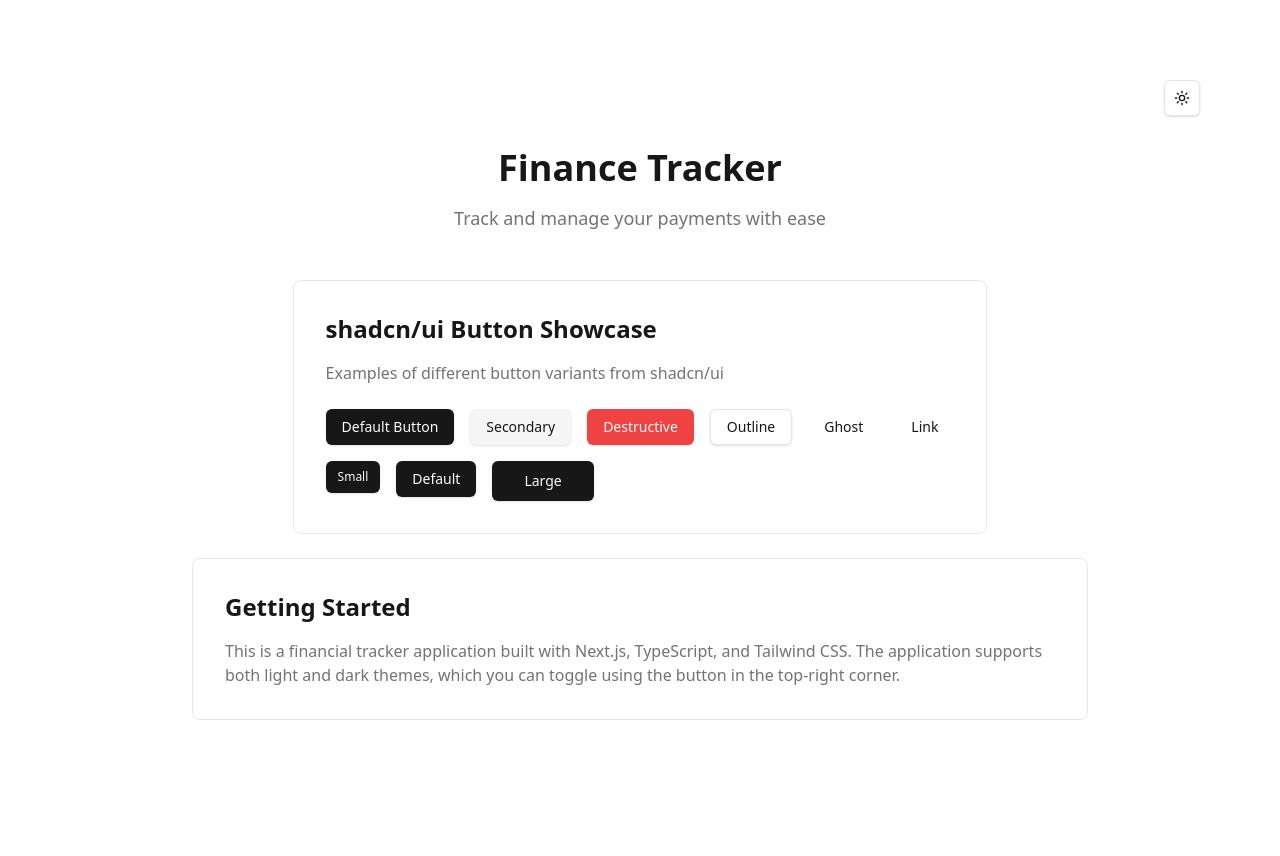
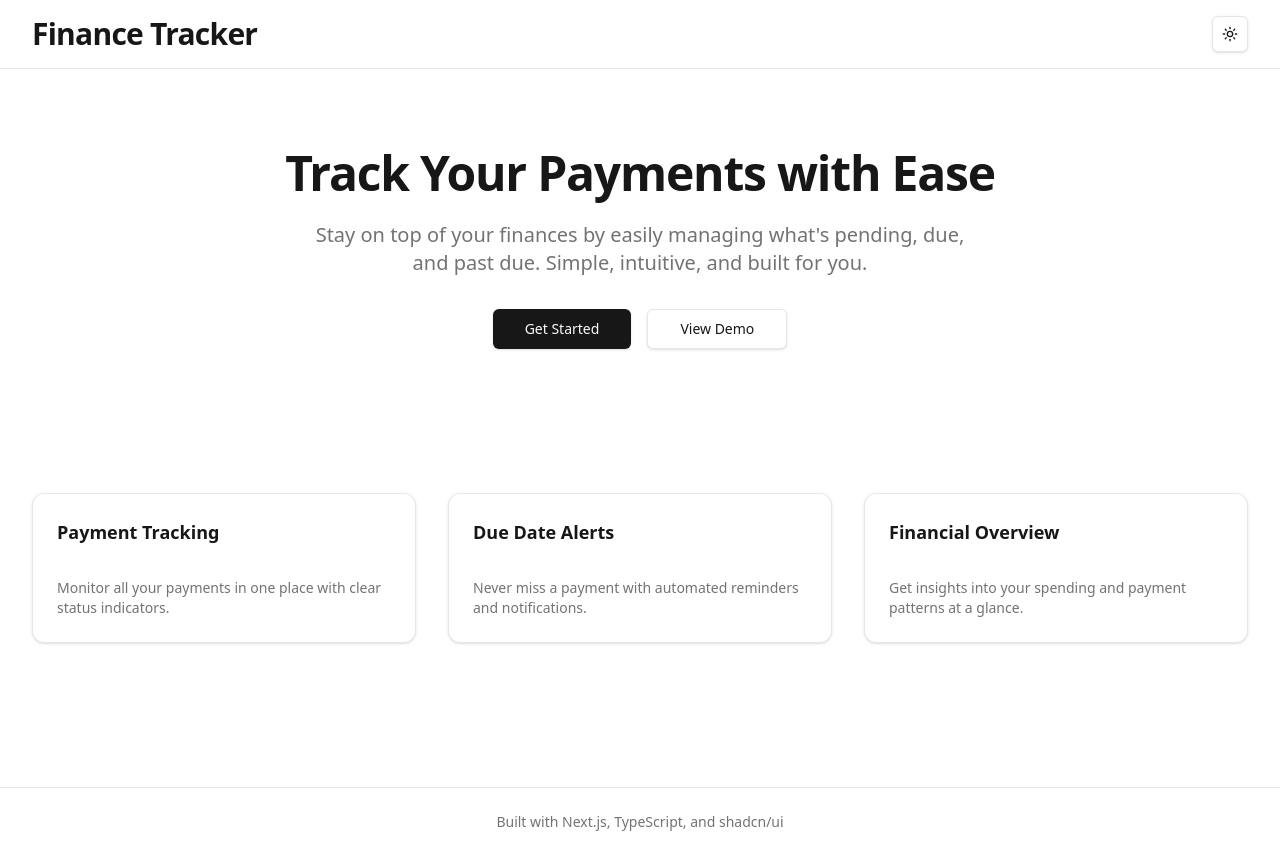
Before and after one commit to andreyluiz/finance, a Next.js app: page / in a window 1280 px wide. Before the commit the page ends 800 px from the top, so only its background shows below. Built offline with nearby package versions, Linux system fonts and the light colour scheme.

Commit message:
Create landing page and app page

```diff
--- /dev/null
+++ b/src/app/app/page.tsx
@@ -0,0 +1,25 @@
+import { Header } from "@/components/header";
+import { Card, CardContent, CardHeader, CardTitle } from "@/components/ui/card";
+import { Muted } from "@/components/ui/typography";
+
+export default function AppPage() {
+  return (
+    <div className="min-h-screen">
+      <Header showBackButton />
+
+      <main className="max-w-7xl mx-auto px-4 sm:px-6 lg:px-8 py-8">
+        <Card>
+          <CardHeader>
+            <CardTitle>Dashboard</CardTitle>
+          </CardHeader>
+          <CardContent>
+            <Muted>
+              This is the main application area. Your payments and financial
+              tracking features will be displayed here.
+            </Muted>
+          </CardContent>
+        </Card>
+      </main>
+    </div>
+  );
+}
--- a/src/app/page.tsx
+++ b/src/app/page.tsx
@@ -1,57 +1,75 @@
-import { ThemeSwitcher } from "@/components/theme-switcher";
+import Link from "next/link";
+import { Header } from "@/components/header";
 import { Button } from "@/components/ui/button";
+import { Card, CardContent, CardHeader, CardTitle } from "@/components/ui/card";
+import { H1, Lead, Muted } from "@/components/ui/typography";
 
 export default function Home() {
   return (
-    <div className="min-h-screen p-8 pb-20 sm:p-20">
-      <div className="flex justify-end mb-8">
-        <ThemeSwitcher />
-      </div>
+    <div className="min-h-screen">
+      <Header />
 
-      <main className="max-w-4xl mx-auto">
-        <div className="text-center mb-12">
-          <h1 className="text-4xl font-bold mb-4">Finance Tracker</h1>
-          <p className="text-muted-foreground text-lg">
-            Track and manage your payments with ease
-          </p>
+      {/* Hero Section */}
+      <main className="max-w-7xl mx-auto px-4 sm:px-6 lg:px-8">
+        <div className="py-20 text-center">
+          <H1 className="mb-6">Track Your Payments with Ease</H1>
+          <Lead className="mb-8 max-w-2xl mx-auto">
+            Stay on top of your finances by easily managing what's pending, due,
+            and past due. Simple, intuitive, and built for you.
+          </Lead>
+          <div className="flex gap-4 justify-center">
+            <Button asChild size="lg">
+              <Link href="/app">Get Started</Link>
+            </Button>
+            <Button asChild variant="outline" size="lg">
+              <Link href="/app">View Demo</Link>
+            </Button>
+          </div>
         </div>
 
-        <div className="flex flex-col items-center gap-6">
-          <div className="p-8 border rounded-lg bg-card">
-            <h2 className="text-2xl font-semibold mb-4">
-              shadcn/ui Button Showcase
-            </h2>
-            <p className="text-muted-foreground mb-6">
-              Examples of different button variants from shadcn/ui
-            </p>
-
-            <div className="flex flex-wrap gap-4">
-              <Button>Default Button</Button>
-              <Button variant="secondary">Secondary</Button>
-              <Button variant="destructive">Destructive</Button>
-              <Button variant="outline">Outline</Button>
-              <Button variant="ghost">Ghost</Button>
-              <Button variant="link">Link</Button>
-            </div>
-
-            <div className="flex flex-wrap gap-4 mt-4">
-              <Button size="sm">Small</Button>
-              <Button size="default">Default</Button>
-              <Button size="lg">Large</Button>
-            </div>
-          </div>
-
-          <div className="p-8 border rounded-lg bg-card w-full">
-            <h2 className="text-2xl font-semibold mb-4">Getting Started</h2>
-            <p className="text-muted-foreground">
-              This is a financial tracker application built with Next.js,
-              TypeScript, and Tailwind CSS. The application supports both light
-              and dark themes, which you can toggle using the button in the
-              top-right corner.
-            </p>
-          </div>
+        {/* Features Section */}
+        <div className="py-16 grid md:grid-cols-3 gap-8">
+          <Card>
+            <CardHeader>
+              <CardTitle className="text-lg">Payment Tracking</CardTitle>
+            </CardHeader>
+            <CardContent>
+              <Muted>
+                Monitor all your payments in one place with clear status
+                indicators.
+              </Muted>
+            </CardContent>
+          </Card>
+          <Card>
+            <CardHeader>
+              <CardTitle className="text-lg">Due Date Alerts</CardTitle>
+            </CardHeader>
+            <CardContent>
+              <Muted>
+                Never miss a payment with automated reminders and notifications.
+              </Muted>
+            </CardContent>
+          </Card>
+          <Card>
+            <CardHeader>
+              <CardTitle className="text-lg">Financial Overview</CardTitle>
+            </CardHeader>
+            <CardContent>
+              <Muted>
+                Get insights into your spending and payment patterns at a
+                glance.
+              </Muted>
+            </CardContent>
+          </Card>
         </div>
       </main>
+
+      {/* Footer */}
+      <footer className="border-t mt-20">
+        <div className="max-w-7xl mx-auto px-4 sm:px-6 lg:px-8 py-6 text-center">
+          <Muted>Built with Next.js, TypeScript, and shadcn/ui</Muted>
+        </div>
+      </footer>
     </div>
   );
 }
--- /dev/null
+++ b/src/components/header.tsx
@@ -0,0 +1,26 @@
+import Link from "next/link";
+import { ThemeSwitcher } from "@/components/theme-switcher";
+import { Button } from "@/components/ui/button";
+import { H2 } from "@/components/ui/typography";
+
+interface HeaderProps {
+  showBackButton?: boolean;
+}
+
+export function Header({ showBackButton = false }: HeaderProps) {
+  return (
+    <header className="border-b">
+      <div className="max-w-7xl mx-auto px-4 sm:px-6 lg:px-8 py-4 flex justify-between items-center">
+        <div className="flex items-center gap-4">
+          {showBackButton && (
+            <Button asChild variant="ghost" size="sm">
+              <Link href="/">← Home</Link>
+            </Button>
+          )}
+          <H2 className="border-b-0 pb-0">Finance Tracker</H2>
+        </div>
+        <ThemeSwitcher />
+      </div>
+    </header>
+  );
+}
--- /dev/null
+++ b/src/components/ui/card.tsx
@@ -0,0 +1,92 @@
+import type * as React from "react";
+
+import { cn } from "@/lib/utils";
+
+function Card({ className, ...props }: React.ComponentProps<"div">) {
+  return (
+    <div
+      data-slot="card"
+      className={cn(
+        "bg-card text-card-foreground flex flex-col gap-6 rounded-xl border py-6 shadow-sm",
+        className,
+      )}
+      {...props}
+    />
+  );
+}
+
+function CardHeader({ className, ...props }: React.ComponentProps<"div">) {
+  return (
+    <div
+      data-slot="card-header"
+      className={cn(
+        "@container/card-header grid auto-rows-min grid-rows-[auto_auto] items-start gap-2 px-6 has-data-[slot=card-action]:grid-cols-[1fr_auto] [.border-b]:pb-6",
+        className,
+      )}
+      {...props}
+    />
+  );
+}
+
+function CardTitle({ className, ...props }: React.ComponentProps<"div">) {
+  return (
+    <div
+      data-slot="card-title"
+      className={cn("leading-none font-semibold", className)}
+      {...props}
+    />
+  );
+}
+
+function CardDescription({ className, ...props }: React.ComponentProps<"div">) {
+  return (
+    <div
+      data-slot="card-description"
+      className={cn("text-muted-foreground text-sm", className)}
+      {...props}
+    />
+  );
+}
+
+function CardAction({ className, ...props }: React.ComponentProps<"div">) {
+  return (
+    <div
+      data-slot="card-action"
+      className={cn(
+        "col-start-2 row-span-2 row-start-1 self-start justify-self-end",
+        className,
+      )}
+      {...props}
+    />
+  );
+}
+
+function CardContent({ className, ...props }: React.ComponentProps<"div">) {
+  return (
+    <div
+      data-slot="card-content"
+      className={cn("px-6", className)}
+      {...props}
+    />
+  );
+}
+
+function CardFooter({ className, ...props }: React.ComponentProps<"div">) {
+  return (
+    <div
+      data-slot="card-footer"
+      className={cn("flex items-center px-6 [.border-t]:pt-6", className)}
+      {...props}
+    />
+  );
+}
+
+export {
+  Card,
+  CardHeader,
+  CardFooter,
+  CardTitle,
+  CardAction,
+  CardDescription,
+  CardContent,
+};
--- /dev/null
+++ b/src/components/ui/typography.tsx
@@ -0,0 +1,124 @@
+import * as React from "react";
+
+import { cn } from "@/lib/utils";
+
+const H1 = React.forwardRef<
+  HTMLHeadingElement,
+  React.HTMLAttributes<HTMLHeadingElement>
+>(({ className, ...props }, ref) => (
+  <h1
+    ref={ref}
+    className={cn(
+      "scroll-m-20 text-4xl font-extrabold tracking-tight lg:text-5xl",
+      className,
+    )}
+    {...props}
+  />
+));
+H1.displayName = "H1";
+
+const H2 = React.forwardRef<
+  HTMLHeadingElement,
+  React.HTMLAttributes<HTMLHeadingElement>
+>(({ className, ...props }, ref) => (
+  <h2
+    ref={ref}
+    className={cn(
+      "scroll-m-20 border-b pb-2 text-3xl font-semibold tracking-tight first:mt-0",
+      className,
+    )}
+    {...props}
+  />
+));
+H2.displayName = "H2";
+
+const H3 = React.forwardRef<
+  HTMLHeadingElement,
+  React.HTMLAttributes<HTMLHeadingElement>
+>(({ className, ...props }, ref) => (
+  <h3
+    ref={ref}
+    className={cn(
+      "scroll-m-20 text-2xl font-semibold tracking-tight",
+      className,
+    )}
+    {...props}
+  />
+));
+H3.displayName = "H3";
+
+const H4 = React.forwardRef<
+  HTMLHeadingElement,
+  React.HTMLAttributes<HTMLHeadingElement>
+>(({ className, ...props }, ref) => (
+  <h4
+    ref={ref}
+    className={cn(
+      "scroll-m-20 text-xl font-semibold tracking-tight",
+      className,
+    )}
+    {...props}
+  />
+));
+H4.displayName = "H4";
+
+const P = React.forwardRef<
+  HTMLParagraphElement,
+  React.HTMLAttributes<HTMLParagraphElement>
+>(({ className, ...props }, ref) => (
+  <p
+    ref={ref}
+    className={cn("leading-7 [&:not(:first-child)]:mt-6", className)}
+    {...props}
+  />
+));
+P.displayName = "P";
+
+const Lead = React.forwardRef<
+  HTMLParagraphElement,
+  React.HTMLAttributes<HTMLParagraphElement>
+>(({ className, ...props }, ref) => (
+  <p
+    ref={ref}
+    className={cn("text-xl text-muted-foreground", className)}
+    {...props}
+  />
+));
+Lead.displayName = "Lead";
+
+const Large = React.forwardRef<
+  HTMLDivElement,
+  React.HTMLAttributes<HTMLDivElement>
+>(({ className, ...props }, ref) => (
+  <div
+    ref={ref}
+    className={cn("text-lg font-semibold", className)}
+    {...props}
+  />
+));
+Large.displayName = "Large";
+
+const Small = React.forwardRef<HTMLElement, React.HTMLAttributes<HTMLElement>>(
+  ({ className, ...props }, ref) => (
+    <small
+      ref={ref}
+      className={cn("text-sm font-medium leading-none", className)}
+      {...props}
+    />
+  ),
+);
+Small.displayName = "Small";
+
+const Muted = React.forwardRef<
+  HTMLParagraphElement,
+  React.HTMLAttributes<HTMLParagraphElement>
+>(({ className, ...props }, ref) => (
+  <p
+    ref={ref}
+    className={cn("text-sm text-muted-foreground", className)}
+    {...props}
+  />
+));
+Muted.displayName = "Muted";
+
+export { H1, H2, H3, H4, P, Lead, Large, Small, Muted };
```
Also changed, not shown: 1 other file (tests, documents, lock files or other folders).
